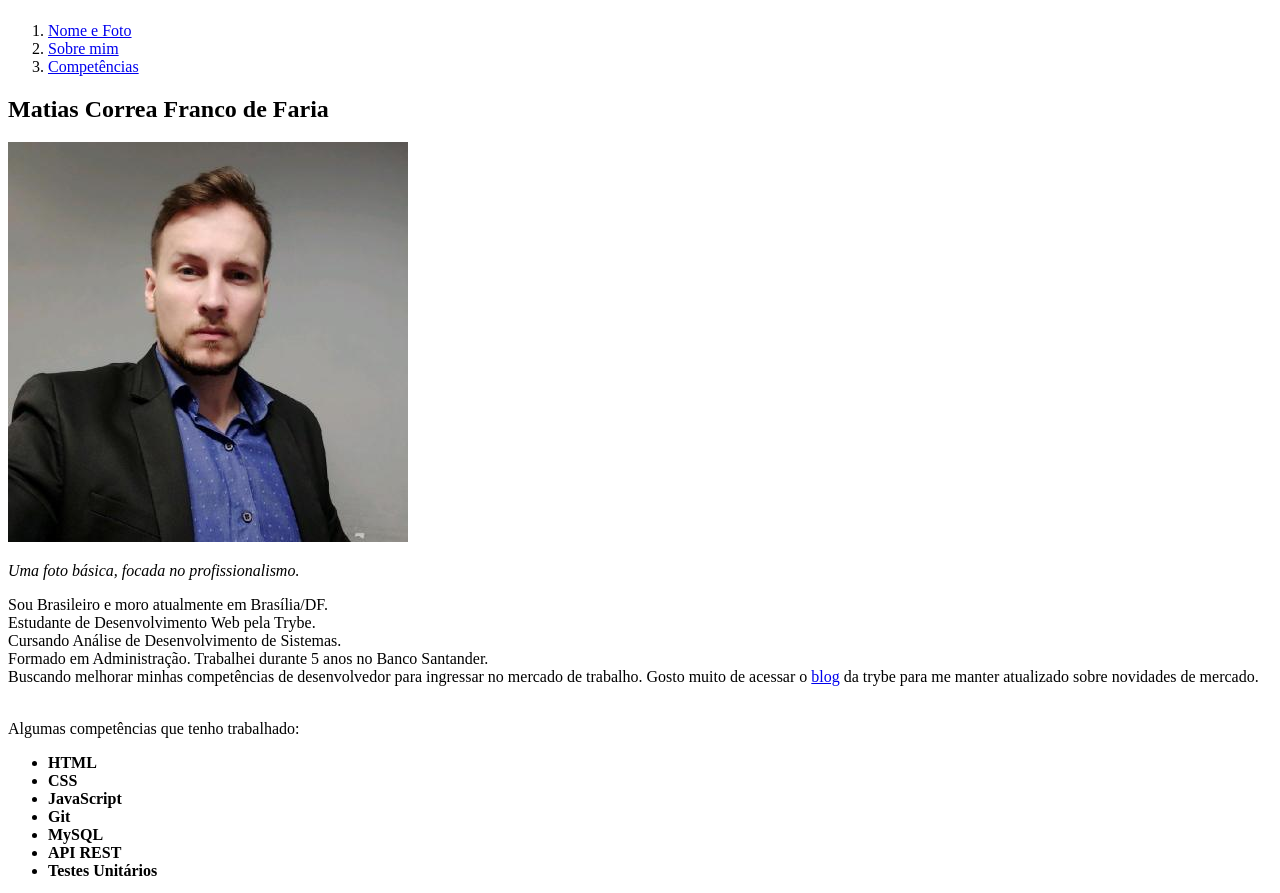
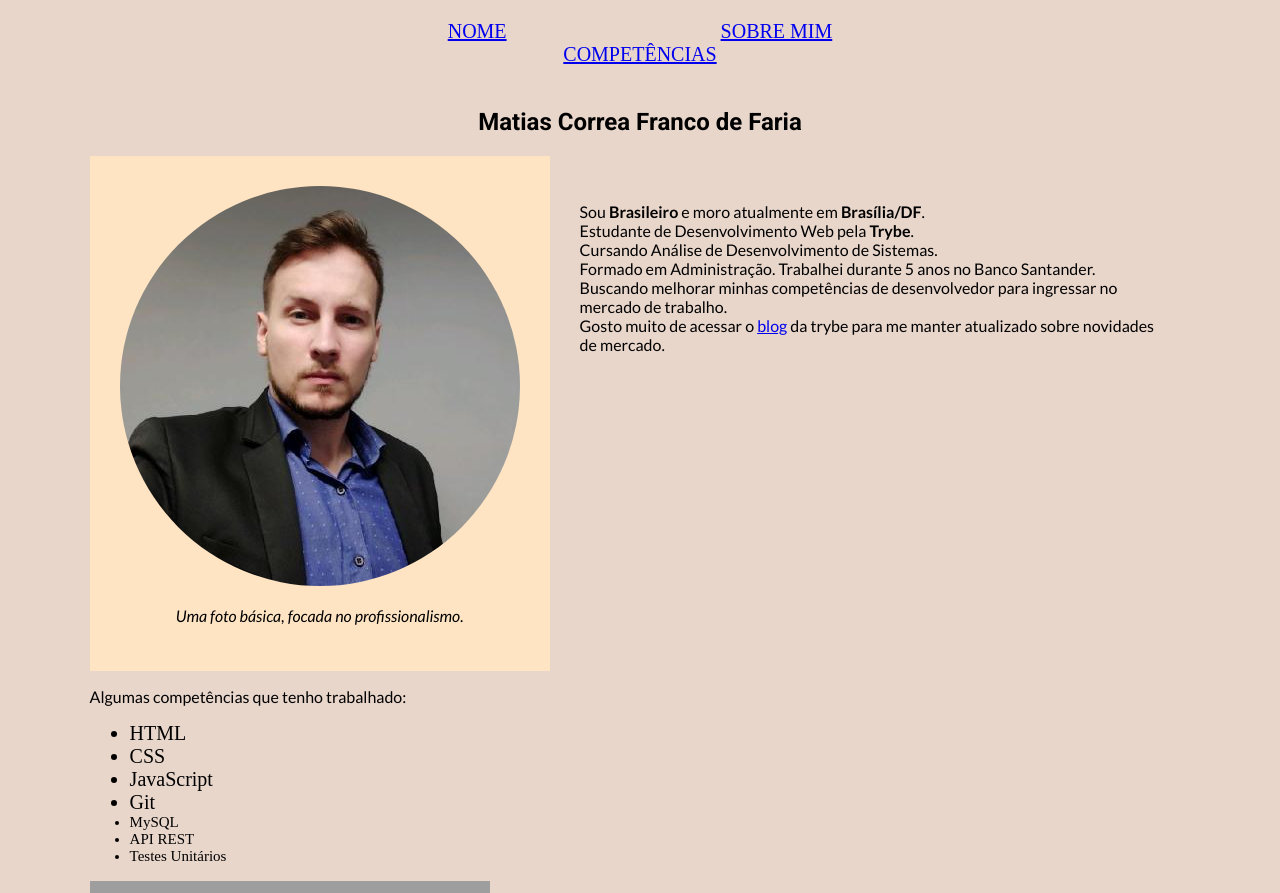
Before and after one commit to devmatias/devmatias.github.io, a plain HTML site: page portfolio-web/index.html in a window 1280 px wide. Shown: the part 99-992 px from the top of the page. Drawn offline with Linux system fonts and the light colour scheme; grey boxes are pictures that could not be loaded.

Commit message:
Atualizações css

```diff
--- /dev/null
+++ b/portfolio-web/css/style.css
@@ -0,0 +1,57 @@
+h2 {
+    font-family: 'Roboto', sans-serif;
+}
+
+p {
+    font-family: 'Lato', sans-serif;
+}
+
+body {
+    background-color: #E8D6CB;
+    margin: 3% 7%
+}
+
+.navbar {
+    padding: 2% 7%;
+    display: inline-block;
+    text-align: center;
+    width: 86%;
+}
+
+.navbar a {
+    padding: 35px 105px;
+    font-size: 20px;
+}
+
+.primary-skills {
+    font-size: 20px;
+}
+
+.secondary-skills {
+    font-size: 15px;
+}
+
+#nome-foto {
+    text-align: center;
+}
+
+.container {
+    display: flex;
+}
+
+.foto-perfil {
+    display: inline-block;
+    width: 40%;
+    text-align: center;
+    padding: 30px;
+    background-color:bisque;
+}
+
+.description {
+    display: flex;
+    padding: 30px;
+}
+
+#minha-foto {
+    border-radius: 200px;
+}
--- a/portfolio-web/index.html
+++ b/portfolio-web/index.html
@@ -3,39 +3,58 @@
 
 <head>
     <meta charset="UTF-8">
+    <link rel="stylesheet" type="text/css" href="css/style.css">
+    <link rel="preconnect" href="https://fonts.googleapis.com">
+    <link rel="preconnect" href="https://fonts.gstatic.com" crossorigin>
+    <link rel="preconnect" href="https://fonts.googleapis.com">
+    <link rel="preconnect" href="https://fonts.gstatic.com" crossorigin>
+    <link
+        href="https://fonts.googleapis.com/css2?family=Lato:ital,wght@0,100;0,300;0,400;0,700;0,900;1,100;1,300;1,400;1,700;1,900&family=Roboto:ital,wght@0,100;0,300;0,400;0,500;0,700;0,900;1,100;1,300;1,400;1,500;1,700;1,900&display=swap"
+        rel="stylesheet">
     <title>Portfolio Web</title>
 </head>
 
 <body>
     <h1>Portfolio Web</h1>
 
-    <h3>Índice</h3>
-    <ol>
-        <li><a href="#nome-foto">Nome e Foto</a></li>
-        <li><a href="#descricao">Sobre mim</a></li>
-        <li><a href="#competencias">Competências</a></li>
-    </ol>
-    <h2 id="nome-foto">Matias Correa Franco de Faria</h2>
-    <img id="minha-foto" src="perfil.jpeg" alt="minha foto">
-    <p><em>Uma foto básica, focada no profissionalismo.</em></p>
-    <p id="descricao"> Sou Brasileiro e moro atualmente em Brasília/DF. <br>
-        Estudante de Desenvolvimento Web pela Trybe. <br>
-        Cursando Análise de Desenvolvimento de Sistemas. <br>
-        Formado em Administração. Trabalhei durante 5 anos no Banco Santander. <br>
-        Buscando melhorar minhas competências de desenvolvedor para ingressar no mercado de trabalho.
-        Gosto muito de acessar o <a href="https://blog.betrybe.com/" target="_blank">blog</a> da trybe para me manter atualizado sobre novidades de mercado.<br><br></p>
+    <div class="navbar">
+        <a href="#nome-foto">NOME</a>
+        <a href="#descricao">SOBRE MIM</a>
+        <a href="#competencias">COMPETÊNCIAS</a>
+    </div>
+
+    <div>
+        <h2 id="nome-foto">Matias Correa Franco de Faria</h2>
+    </div>
+    <div class="container">
+        <div class="foto-perfil">
+            <img id="minha-foto" src="perfil.jpeg" alt="minha foto">
+            <p><em>Uma foto básica, focada no profissionalismo.</em></p>
+        </div>
+        <div class="description">
+            <p id="descricao"> Sou <strong>Brasileiro</strong> e moro atualmente em <strong>Brasília/DF</strong>. <br>
+                Estudante de Desenvolvimento Web pela <strong>Trybe</strong>. <br>
+                Cursando Análise de Desenvolvimento de Sistemas. <br>
+                Formado em Administração. Trabalhei durante 5 anos no Banco Santander. <br>
+                Buscando melhorar minhas competências de desenvolvedor para ingressar no mercado de trabalho. <br>
+                Gosto muito de acessar o <a href="https://blog.betrybe.com/" target="_blank">blog</a> da trybe para me
+                manter
+                atualizado sobre novidades de mercado.<br><br></p>
+        </div>
+    </div>
     <p id="competecias"> Algumas competências que tenho trabalhado:</p>
     <ul>
-        <li><strong>HTML</strong></li>
-        <li><strong>CSS</strong></li>
-        <li><strong>JavaScript</strong></li>
-        <li><strong>Git</strong></li>
-        <li><strong>MySQL</strong></li>
-        <li><strong>API REST</strong></li>
-        <li><strong>Testes Unitários</strong></li>
+        <li class="primary-skills">HTML</li>
+        <li class="primary-skills">CSS</li>
+        <li class="primary-skills">JavaScript</li>
+        <li class="primary-skills">Git</li>
+        <li class="secondary-skills">MySQL</li>
+        <li class="secondary-skills">API REST</li>
+        <li class="secondary-skills">Testes Unitários</li>
     </ul>
 
-    <img src="https://st4.depositphotos.com/12981370/24312/i/450/depositphotos_243120806-stock-photo-programmer-working-software-development-coding.jpg" alt="dev">
+    <img src="https://st4.depositphotos.com/12981370/24312/i/450/depositphotos_243120806-stock-photo-programmer-working-software-development-coding.jpg"
+        alt="dev">
     <p><a href="#minha-foto">Minha foto</a></p>
 </body>
 
```
